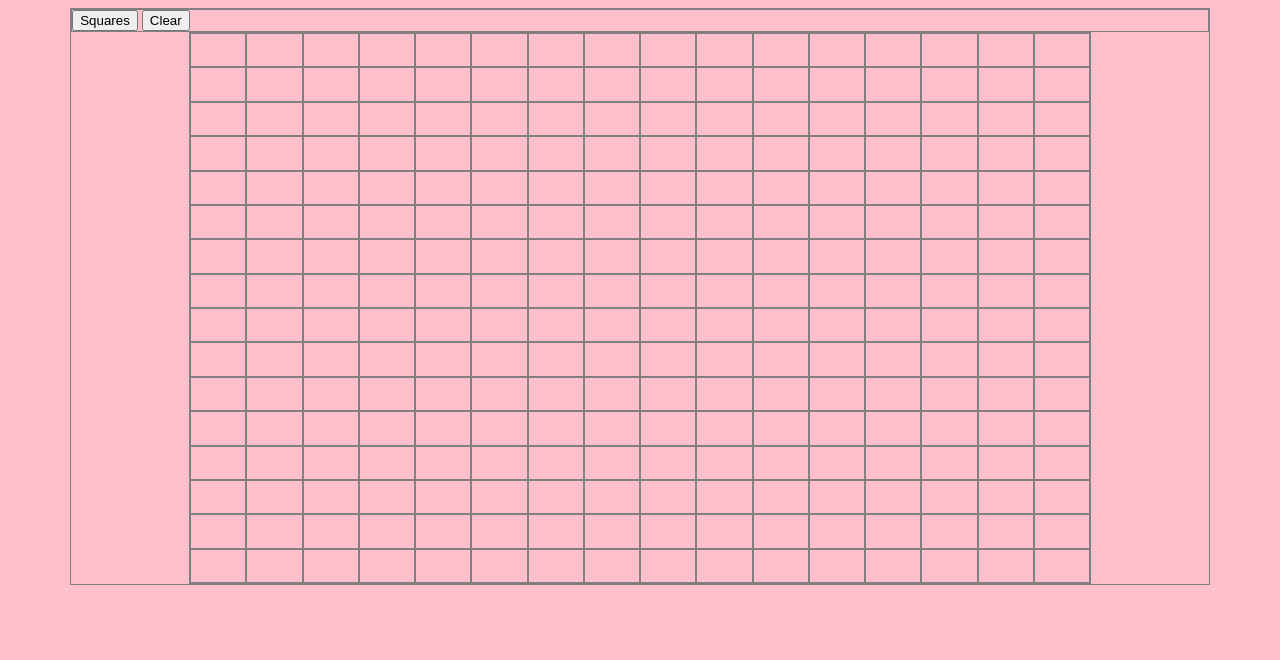
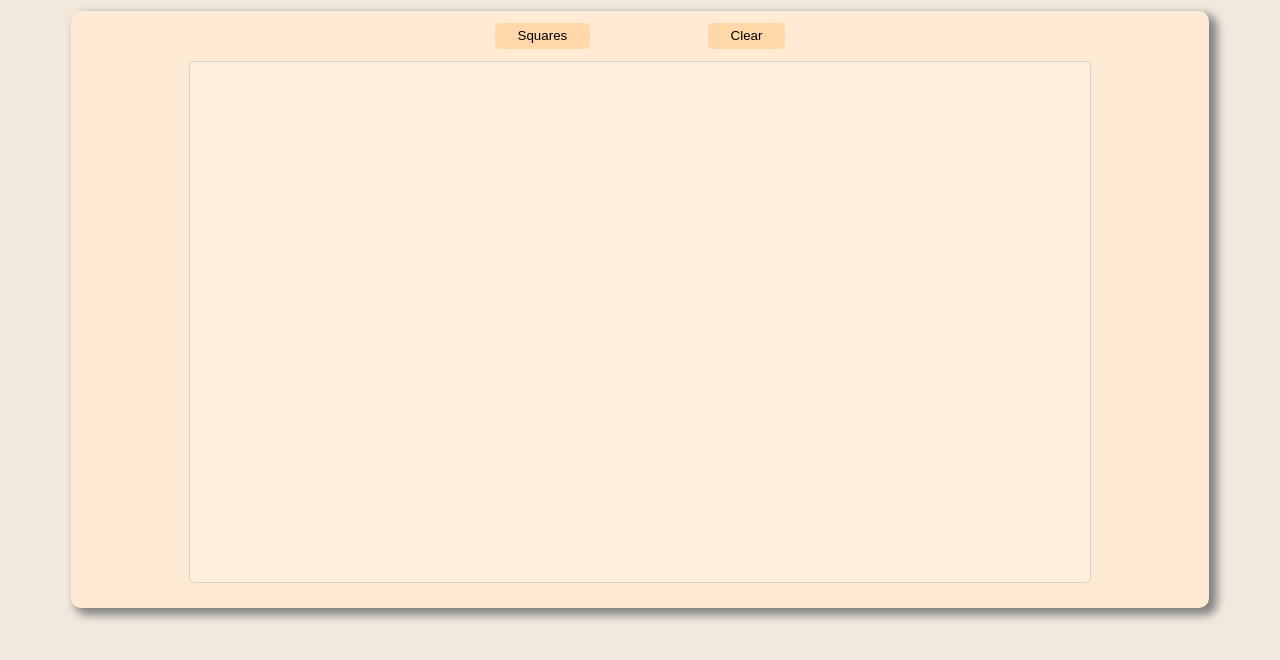
Before and after one commit to bendee48/etch-a-sketch, a plain HTML site: page index.html in a window 1280 px wide. Drawn offline with Linux system fonts and the light colour scheme.

Commit message:
Finishing cosmetic changes

```diff
--- a/script.js
+++ b/script.js
@@ -3,7 +3,7 @@ let sqCount = 16;
 function setSides() {
   let sqButton = document.querySelector('#sq-button');
   sqButton.addEventListener('click', function(){
-    let num = prompt("How many squares per side?");
+    let num = prompt("How many squares per grid side would you like?");
     while (isNaN(num) || num === "") {
       num = prompt("That's not a number. Please enter a number.");
     }
@@ -12,7 +12,6 @@ function setSides() {
   });
 }
 setSides()
-
 
 function createGrid(numberOfSquares) {
   let sides = Number(numberOfSquares);
@@ -25,7 +24,7 @@ function createGrid(numberOfSquares) {
     container.appendChild(divvy);
   }
   colorDivs();
-  clear();
+  clearGrid();
 }
 createGrid(sqCount)
 
@@ -36,7 +35,6 @@ function deleteGrid() {
   }
 }
 
-/*Apply color to divs*/
 function colorDivs() {
   let divs = Array.from(document.querySelectorAll('#grid-container > div'));
   divs.forEach(function(item){
@@ -75,7 +73,7 @@ function randomColor(){
 randomColor();
 
 /*Clear grid of color*/
-function clear() {
+function clearGrid() {
   let divs = Array.from(document.querySelectorAll('#grid-container > div'));
   let clearBtn = document.querySelector('#clear-button');
   clearBtn.addEventListener('click', function(){
@@ -84,4 +82,4 @@ function clear() {
     });
   });
 }
-clear();
+clearGrid();
--- a/style.css
+++ b/style.css
@@ -1,23 +1,44 @@
 body {
-  background-color: pink;
+  background-color: #f2e9de;
+  font-family: Calibri, sans-serif;
 }
 
 main {
   width: 90%;
   margin: 0 auto;
-  border: 1px solid gray;
+  background-color: #ffebd3;
+  border-radius: 10px;
+  box-shadow: 6px 5px 10px 2px gray;
+  padding-bottom: 2%;
+}
+
+header {
+  margin: 1% 0%;
+}
+
+div.btn-container {
+  text-align: center;
+}
+
+div.btn-container button {
+  margin: 1% 5% 0 5%;
+  padding: 0.5% 2%;
+  border: none;
+  background-color: #ffd8aa;
+  border-radius: 5px;
+  cursor: pointer;
+}
+
+div.btn-container button:hover {
+  background-color: #ffbd6b;
 }
 
 section#grid-container {
   display: grid;
   width: 900px;
-  height: 550px;
+  height: 520px;
   margin: 0 auto;
-  border: 1px solid gray;
-  /* grid-template-columns: repeat(4, auto);
-  grid-template-columns: repeat(4, auto); */
+  border: 1px solid #d1d1d1;
+  border-radius: 5px;
+  background-color: #fff0dd;
 }
-
-div {
-  border: 1px solid gray;
-}
```
